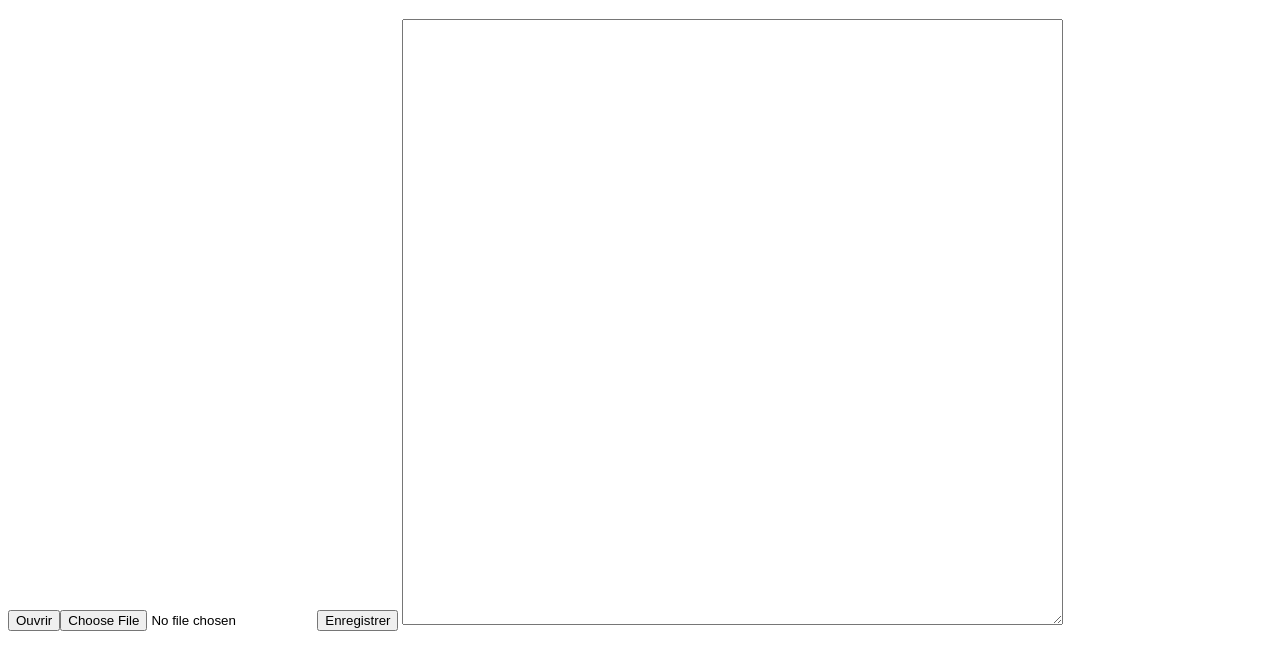
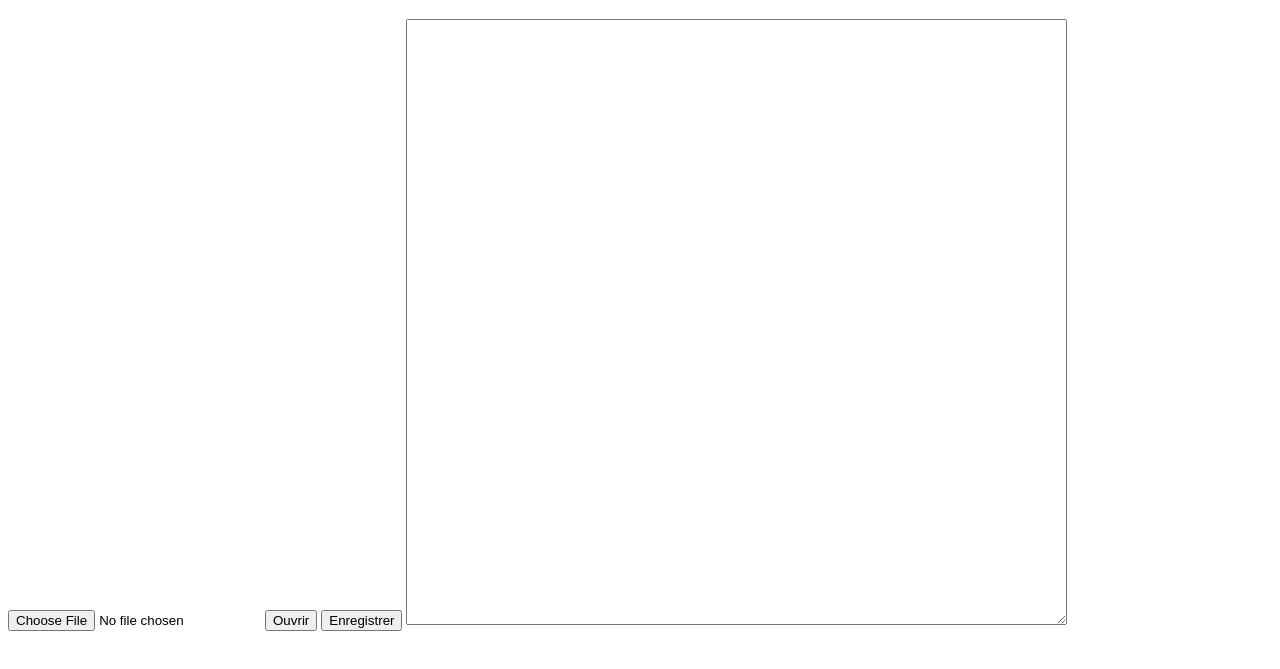
Before and after one commit to Aqu1l3u5/YSD, a plain HTML site: page YTEonline/index.html in a window 1280 px wide. Shown: the part 61-730 px from the top of the page. Drawn offline with Linux system fonts and the light colour scheme.

Commit message:
Update index.html

```diff
--- a/YTEonline/index.html
+++ b/YTEonline/index.html
@@ -8,7 +8,8 @@
 
 <body>
     <h1>YTEonline the online text editor</h1>
-    <button id="boutonOuvrir">Ouvrir</button><input type="file" id="choixFichierOuvrir" />
+    <input type="file" id="choixFichierOuvrir" />
+    <button id="boutonOuvrir">Ouvrir</button>
     <button id="boutonEnregistrer">Enregistrer</button>
     <textarea id="zoneTexte" name="zoneTexte" rows="40" cols="80"></textarea>
 </body>
```
